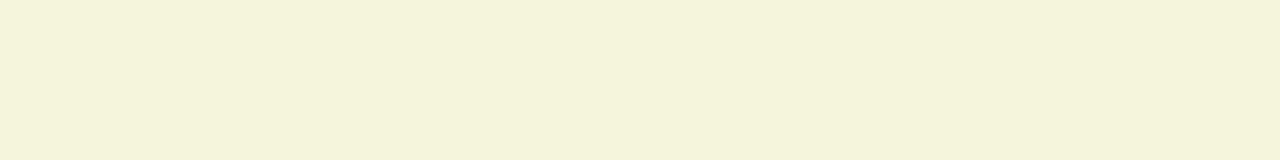
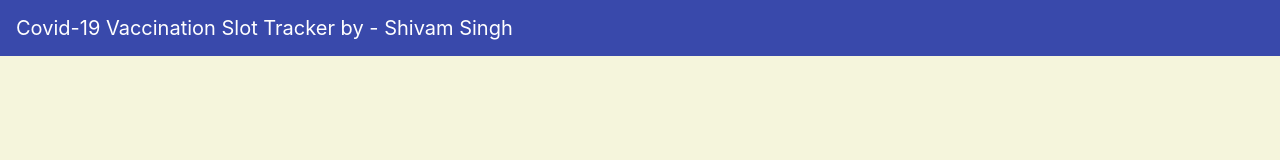
Before and after one commit to sks710931/cowin-tracker-ui, a React (Create React App) app: page / in a window 1280 px wide. Shown: the top 160 px of the page. Built offline with nearby package versions, Linux system fonts and the light colour scheme; no server answers.

Commit message:
ui touchup

```diff
--- a/src/App.css
+++ b/src/App.css
@@ -1,5 +1,8 @@
 .App {
   height: 100%;
+}
+body{
+
   background-color: beige;
 }
 
@@ -79,12 +82,14 @@
 
 /* On screens that are 992px or less, set the background color to blue */
 @media screen and (max-width: 1231px) {
+
   .loginContainer {
     display: flex;
     flex-direction: column;
     justify-content: center;
     align-items: center;
     height: 100%;
+    margin-top: 50px;
   }
   .banner-box {
     display: flex;
@@ -107,3 +112,21 @@
     font-size: 25px;
   }
 }
+
+.bg-dark{
+  background-color: #3949ab !important;
+}
+
+.a-name-link{
+  color: white;
+}
+.a-name-link:hover{
+  color: red;
+  text-decoration: none;
+}
+
+@media screen and (max-width: 500px){
+  .navbar-brand{
+    font-size: 16px;
+  }
+}
--- a/src/App.js
+++ b/src/App.js
@@ -1,6 +1,8 @@
+/* eslint-disable react/jsx-no-target-blank */
 import "./App.css";
 import React, { useState, useEffect } from "react";
 import Button from "react-bootstrap/Button";
+import Navbar from "react-bootstrap/Navbar";
 import Form from "react-bootstrap/Form";
 import axios from "axios";
 import indiaFlag from "./assets/india-flag.png";
@@ -83,6 +85,20 @@ function App() {
   };
   return (
     <div className="App">
+      <Navbar fixed="top" bg="dark" variant="dark">
+        <Navbar.Brand href="#home">
+          Covid-19 Vaccination Slot Tracker by -
+          <a
+            className="a-name-link"
+            href="https://www.linkedin.com/in/sks71093/"
+            target="_blank"
+          >
+            {" "}
+            Shivam Singh
+          </a>
+        </Navbar.Brand>
+
+      </Navbar>
       <div className="loginContainer">
         <div class="banner-box">
           <div className="get-vaccinated">
```
